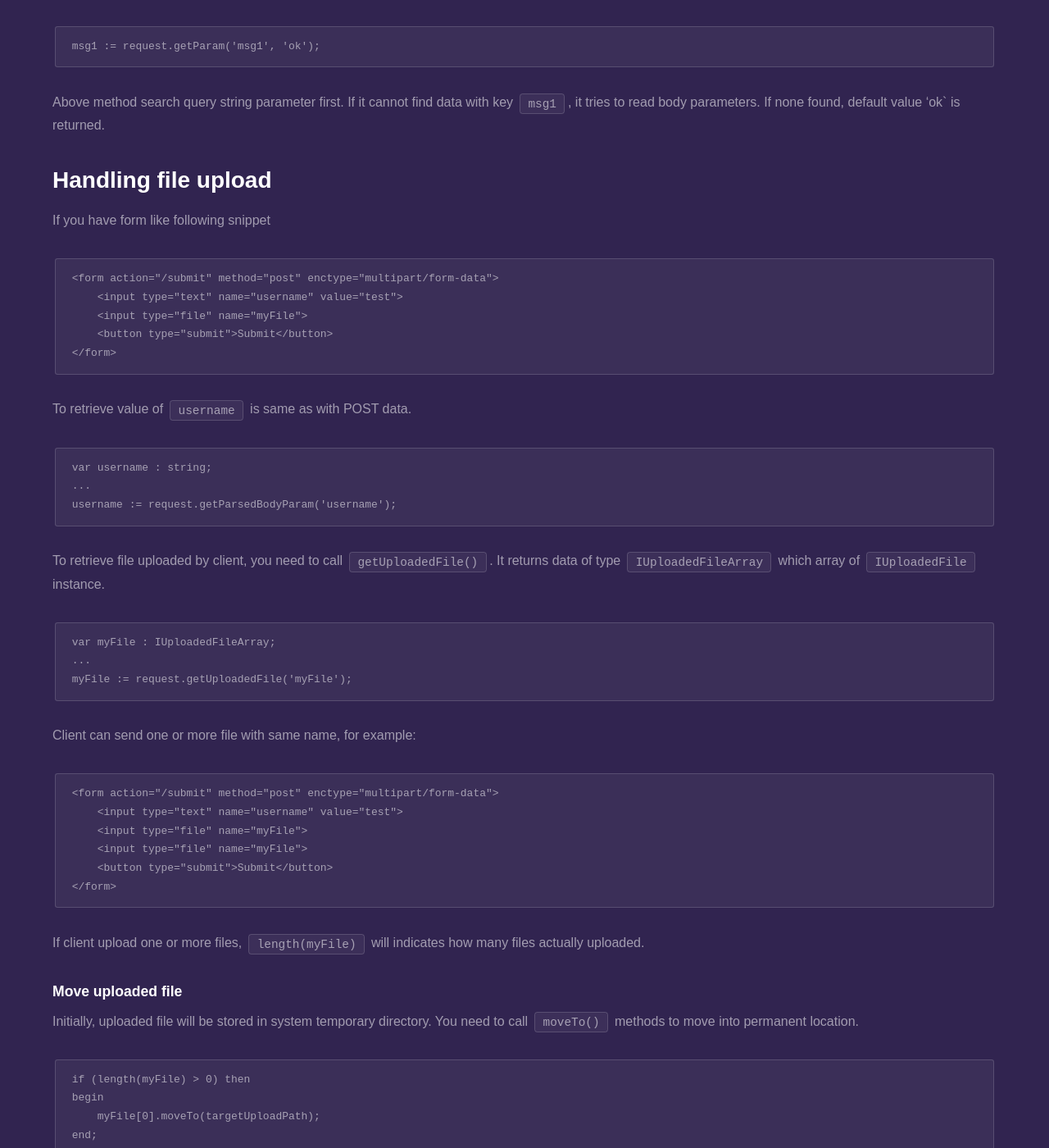
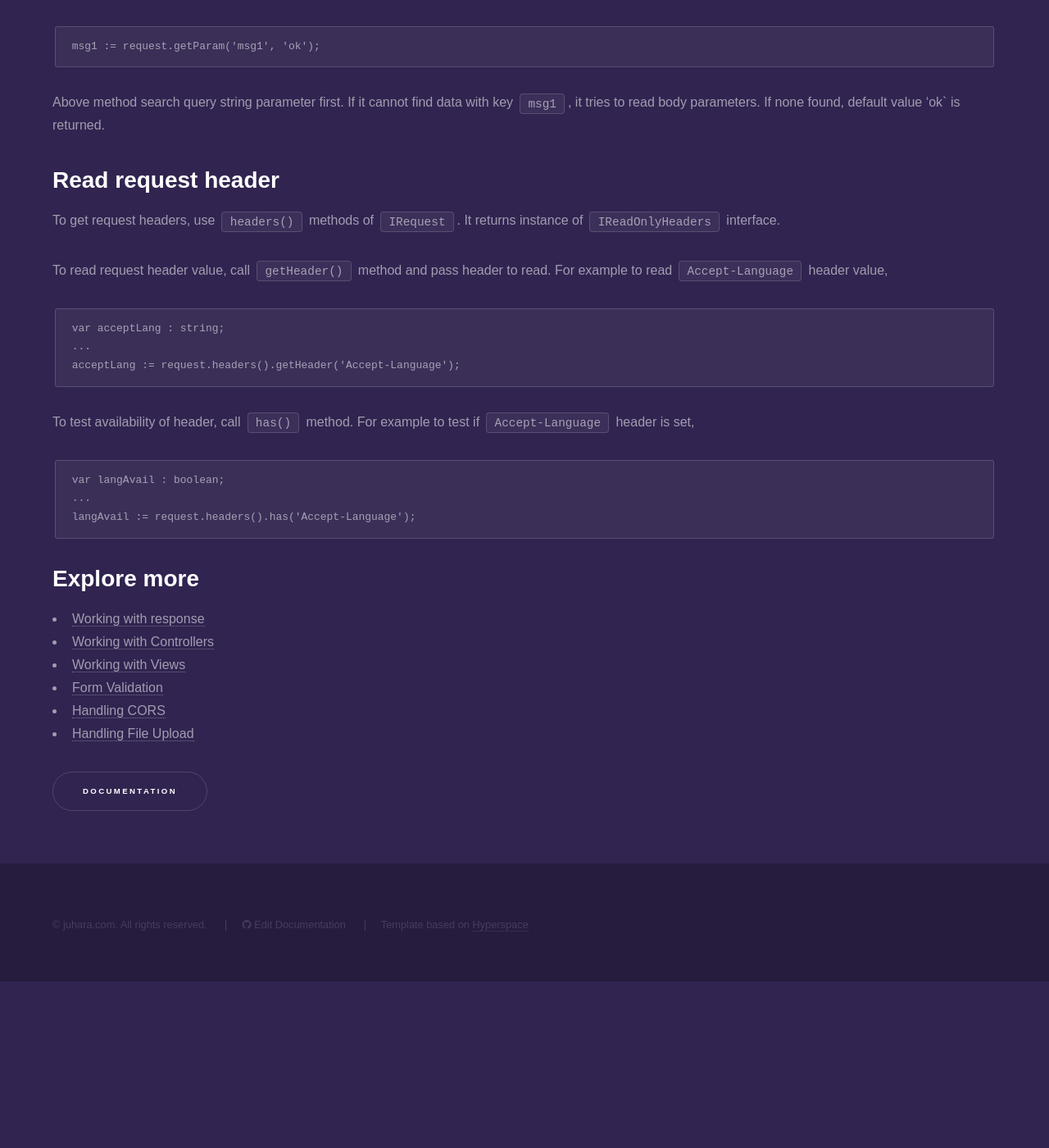
Before and after one commit to fanoframework/fanoframework.github.io, a Jekyll site: the page built from working-with-request/index.md, in a window 1280 px wide and 1400 px high, scrolled down 2882 px. Shown: the whole window at 82% size. Built offline with Jekyll 4.4.1, drawn with Linux system fonts in a browser that asks for light colours; our own code applies the rules of GitHub Pages for plain Markdown files; after the commit the page ends 4079 px from its top, so only the background shows below that; some of the changed text lies outside the part shown.

Commit message:
separate documentation about file upload on dedicated page

````diff
--- a/working-with-request/index.md
+++ b/working-with-request/index.md
@@ -122,101 +122,25 @@ msg1 := request.getParam('msg1', 'ok');
 
 Above method search query string parameter first. If it cannot find data with key `msg1`, it tries to read body parameters. If none found, default value 'ok` is returned.
 
-## Handling file upload
+## Read request header
 
-If you have form like following snippet
+To get request headers, use `headers()` methods of `IRequest`. It returns instance of `IReadOnlyHeaders` interface.
+
+To read request header value, call `getHeader()` method and pass header to read. For example to read `Accept-Language` header value,
 
 ```
-<form action="/submit" method="post" enctype="multipart/form-data">
-    <input type="text" name="username" value="test">
-    <input type="file" name="myFile">
-    <button type="submit">Submit</button>
-</form>
+var acceptLang : string;
+...
+acceptLang := request.headers().getHeader('Accept-Language');
 ```
 
-To retrieve value of `username` is same as with POST data.
+To test availability of header, call `has()` method. For example to test if `Accept-Language` header is set,
 
 ```
-var username : string;
+var langAvail : boolean;
 ...
-username := request.getParsedBodyParam('username');
+langAvail := request.headers().has('Accept-Language');
 ```
-
-To retrieve file uploaded by client, you need to call `getUploadedFile()`. It returns data of type `IUploadedFileArray` which array of `IUploadedFile` instance.
-
-
-```
-var myFile : IUploadedFileArray;
-...
-myFile := request.getUploadedFile('myFile');
-```
-
-Client can send one or more file with same name, for example:
-
-```
-<form action="/submit" method="post" enctype="multipart/form-data">
-    <input type="text" name="username" value="test">
-    <input type="file" name="myFile">
-    <input type="file" name="myFile">
-    <button type="submit">Submit</button>
-</form>
-```
-
-If client upload one or more files, `length(myFile)` will indicates how many
-files actually uploaded.
-
-### Move uploaded file
-
-Initially, uploaded file will be stored in system temporary directory. You need to
-call `moveTo()` methods to move into permanent location.
-
-```
-if (length(myFile) > 0) then
-begin
-    myFile[0].moveTo(targetUploadPath);
-end;
-```
-`targetUploadPath` is full filename (including its target directory). You must make sure that `targetUploadPath` is writeable. Exception `EInOutError` is raised when
-uploaded file can not be written to target path.
-
-### Get uploaded file size
-
-Size of uploaded file in octet (or bytes) can be queried with `size()` method.
-
-```
-var fSize : int64;
-...
-fSize := myFile[0].size();
-```
-
-### Get file MIME type
-
-MIME type of uploaded file can be queried with `getClientMediaType()` method.
-For example, if upload JPEG image, you may get `image/jpeg`.
-
-```
-var mime : string;
-...
-mime := myFile[0].getClientMediaType();
-```
-
-If client does not send any MIME type (aka Content Type) then it is assumed
-`application/octet-stream`.
-
-### Get original file name
-
-To get original file name of uploaded file use `getClientFilename()` method.
-
-```
-var filename : string;
-...
-filename := myFile[0].getClientFilename();
-```
-
-If client does not send filename then it returns empty string.
-
-For example how to handle file upload with Fano Framework, see
-[Fano Upload](https://github.com/fanoframework/fano-upload).
 
 ## Explore more
 
````
Also changed, not shown: other parts of working-with-request/index.md (+1 -0 lines), documentation/index.md (+1 -0 lines), handling-file-upload/index.md (added, +114 -0 lines), security/form-validation/built-in-validation-rules/index.md (+1 -1 lines).
